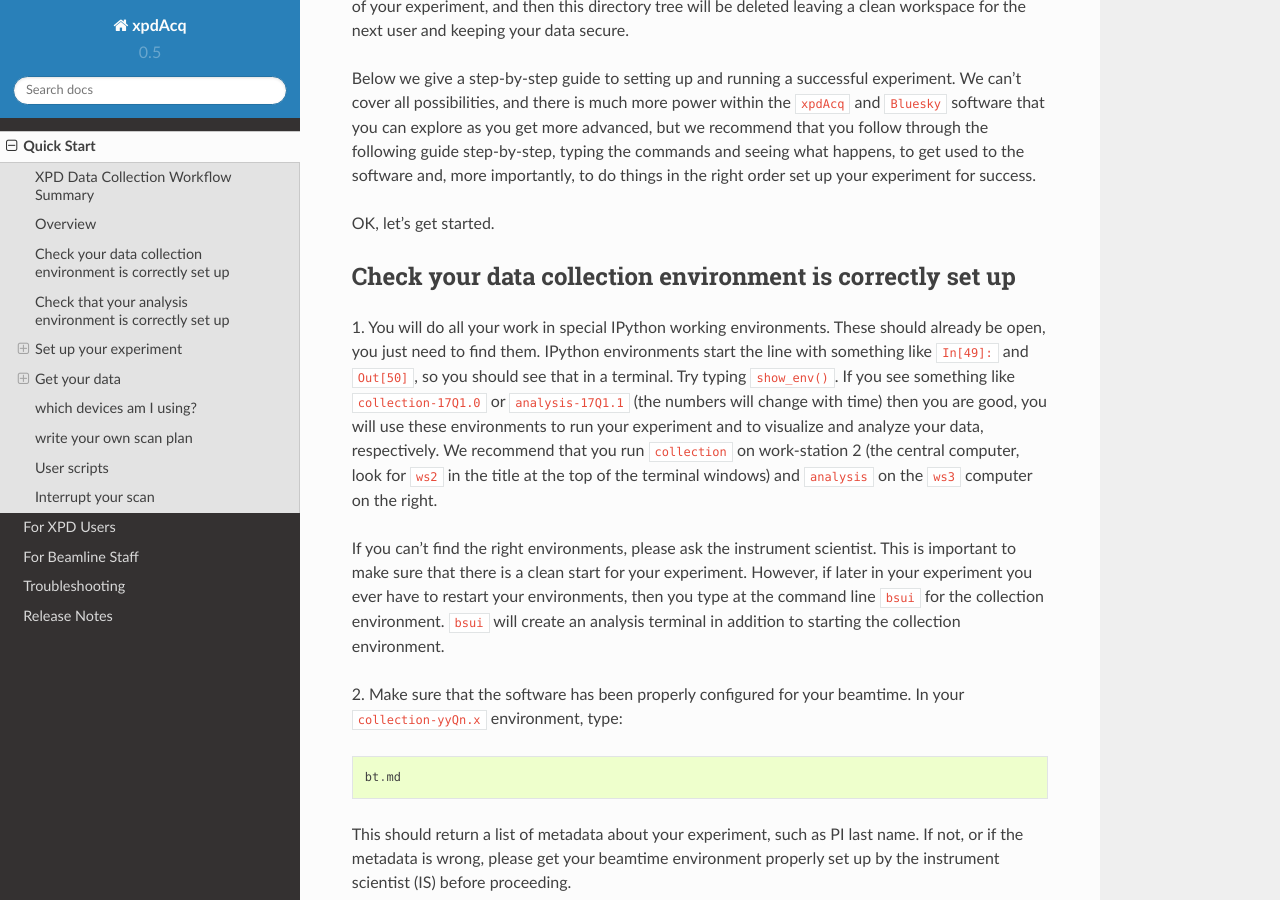
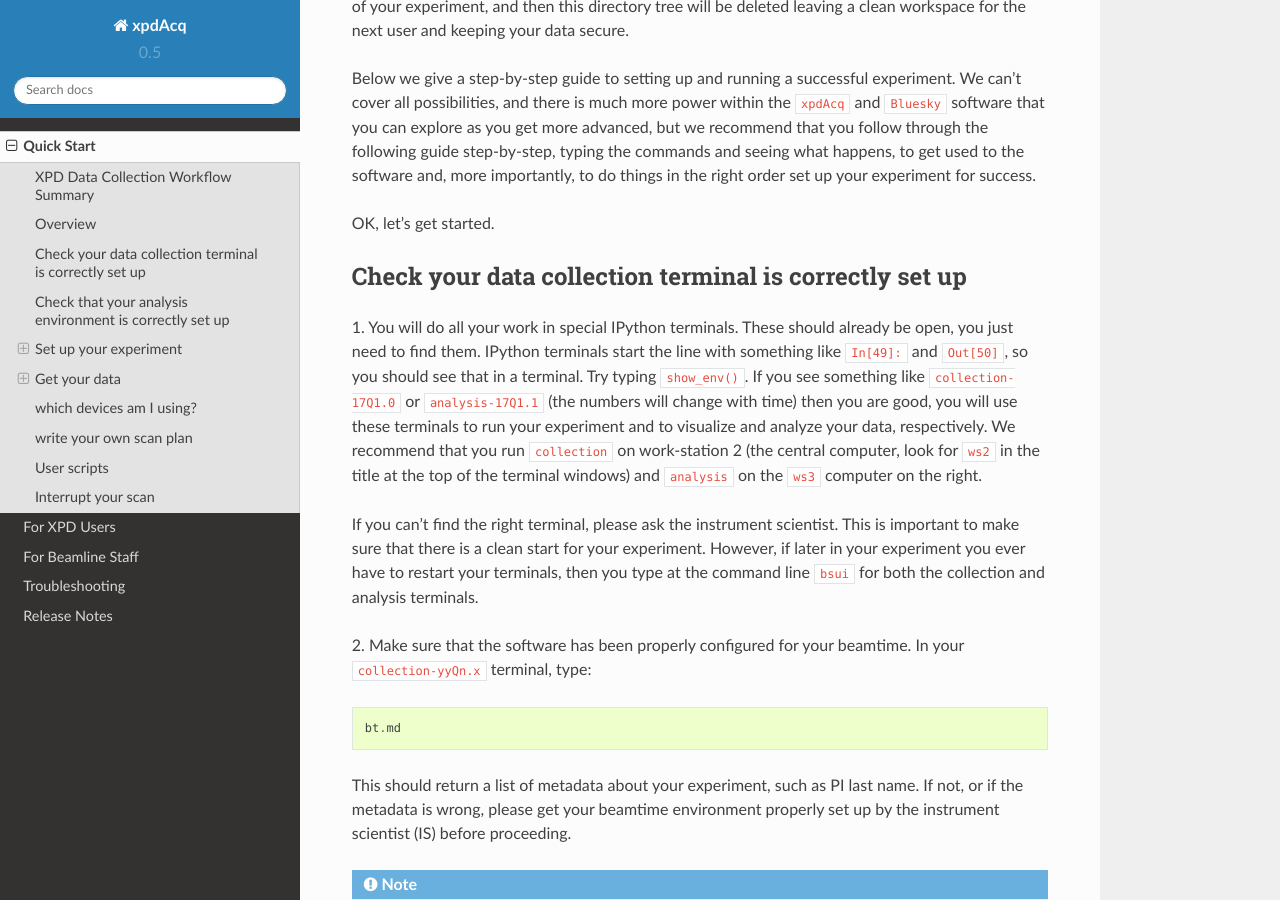
Before and after one commit to xpdAcq/xpdAcq, a Sphinx documentation site: the page built from docs/quickstart.rst, in a window 1280 px wide and 900 px high, scrolled down 1640 px. Built offline with Sphinx 7.4.7 and the Read the Docs theme 2.0.0, drawn with Linux system fonts in a browser that asks for light colours; some of the changed text lies outside the part shown.

Commit message:
ENH: less discussion of environments

```diff
--- a/docs/quickstart.rst
+++ b/docs/quickstart.rst
@@ -7,7 +7,7 @@ This quick-start contains an overview of how the ``xpdAcq`` software works.
 To understand more details about it, please refer to the detailed documentation in :ref:`xpdu`
 
 Please use this page as a reminder of the workflow and to copy & paste code snippets into the
-ipython environments that are controlling your experiment and analysis.  After
+ipython terminals that are controlling your experiment and analysis.  After
 pasting, hit enter.
 
 Remember, to post questions about anything XPD, including software, and to see archived answers, at the `XPD-Users Google group
@@ -69,25 +69,24 @@ more importantly, to do things in the right order set up your experiment for suc
 
 OK, let's get started.
 
-Check your data collection environment is correctly set up
+Check your data collection terminal is correctly set up
 ----------------------------------------------------------
 
-1. You will do all your work in special IPython working environments. These should already be open, you just need
-to find them.  IPython environments start the line with something like ``In[49]:`` and ``Out[50]``, so you should
+1. You will do all your work in special IPython terminals. These should already be open, you just need
+to find them.  IPython terminals start the line with something like ``In[49]:`` and ``Out[50]``, so you should
 see that in a terminal.  Try typing ``show_env()``.  If you see something like ``collection-17Q1.0`` or ``analysis-17Q1.1``
-(the numbers will change with time) then you are good, you will use these environments to run your
+(the numbers will change with time) then you are good, you will use these terminals to run your
 experiment and to visualize and analyze your data, respectively.  We recommend that you run ``collection`` on
 work-station 2 (the central computer, look for ``ws2`` in the title at the top of the terminal windows) and
 ``analysis`` on the ``ws3`` computer on the right.
 
-If you can't find the right environments, please ask the instrument scientist.  This is important to make sure
+If you can't find the right terminal, please ask the instrument scientist.  This is important to make sure
 that there is a clean start for your experiment.  However, if later in your experiment you ever have to restart
-your environments, then you type at the command line ``bsui`` for the collection environment.
-``bsui`` will create an analysis terminal in addition to starting the collection environment.
+your terminals, then you type at the command line ``bsui`` for both the collection and analysis terminals.
 
 
 2. Make sure that the software has been properly configured for your beamtime. In
-your ``collection-yyQn.x`` environment, type:
+your ``collection-yyQn.x`` terminal, type:
 
 .. code-block:: python
 
```
